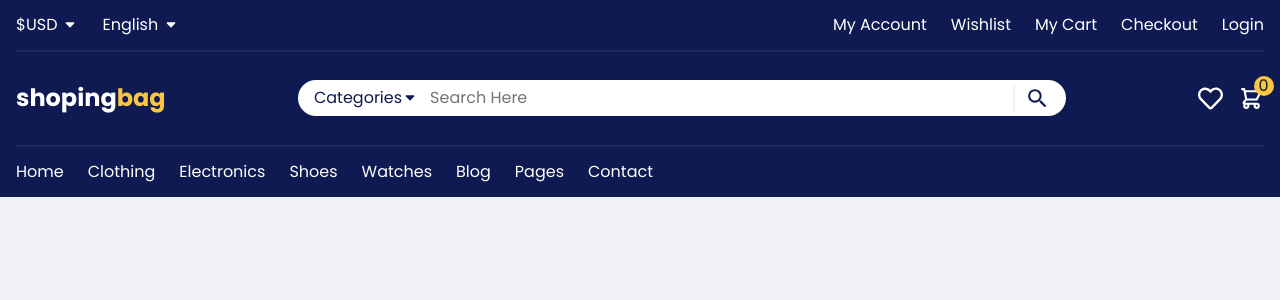
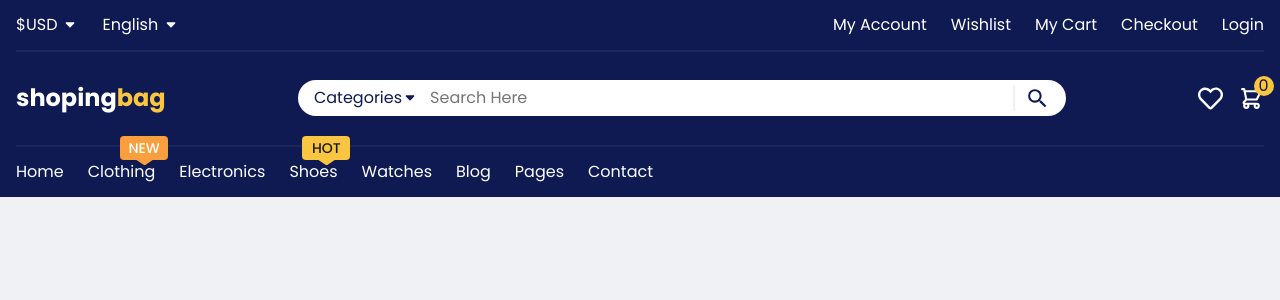
Before and after one commit to ahmeds189/shopingbag-OG-wrokshop, a React (Vite) app: page / in a window 1280 px wide. Shown: the top 300 px of the page. Built offline with nearby package versions, Linux system fonts and the light colour scheme.

Commit message:
adding tooltip to categories

```diff
--- a/src/App.jsx
+++ b/src/App.jsx
@@ -1,5 +1,4 @@
 import Header from "./components/header/Header";
-import Tooltip from "./components/tooltip/Tooltip";
 
 const App = () => {
   return (
--- a/src/components/header/Header.jsx
+++ b/src/components/header/Header.jsx
@@ -5,6 +5,7 @@ import { MdOutlineSearch } from "react-icons/md";
 import { FaRegHeart } from "react-icons/fa";
 import { IoClose } from "react-icons/io5";
 import { HiOutlineShoppingCart, HiMenuAlt2 } from "react-icons/hi";
+import Tooltip from "../tooltip/Tooltip";
 import "./header.scss";
 
 const Links = ({ onToggle }) => (
@@ -57,6 +58,12 @@ const Categories = () => (
       {categories.map((item) => (
         <li key={item.id}>
           <a href="#">{item.name}</a>
+          {item.tooltip === "new" ? (
+            <Tooltip title="new" color="dark-gold" notRound />
+          ) : null}
+          {item.tooltip === "hot" ? (
+            <Tooltip title="hot" color="gold" notRound />
+          ) : null}
         </li>
       ))}
     </ul>
--- a/src/components/header/header.scss
+++ b/src/components/header/header.scss
@@ -55,6 +55,14 @@ nav.categoties {
     display: flex;
     gap: 1.5rem;
 
+    li {
+      position: relative;
+      div {
+        position: absolute;
+        top: -1.5rem;
+        right: -0.8rem;
+      }
+    }
     a {
       color: #fff;
     }
--- a/src/components/tooltip/tooltip.scss
+++ b/src/components/tooltip/tooltip.scss
@@ -1,4 +1,4 @@
-@use '../../scss' as *;
+@use "../../scss" as *;
 
 .tooltip {
   @include flex-center;
@@ -19,14 +19,14 @@
     height: 0.4rem;
     clip-path: polygon(50% 0, 0 100%, 100% 100%);
     position: absolute;
-    bottom: -0.4rem;
+    bottom: -0.3rem;
     rotate: 180deg;
   }
 }
 
 .not-round {
   border-radius: 4px;
-  padding: 0.2rem 2rem;
+  padding: 0.1rem 1rem;
   height: min-content;
 }
 
--- a/src/constants.js
+++ b/src/constants.js
@@ -1,58 +1,66 @@
 // this file contains all the constants and static data
-import { HiHome } from 'react-icons/hi'
-import { IoShirt, IoWatch } from 'react-icons/io5'
-import { BsFillLaptopFill } from 'react-icons/bs'
-import { GiConverseShoe } from 'react-icons/gi'
-import { FaBlog } from 'react-icons/fa'
-import { MdContactPage, MdEmail } from 'react-icons/md'
+import { HiHome } from "react-icons/hi";
+import { IoShirt, IoWatch } from "react-icons/io5";
+import { BsFillLaptopFill } from "react-icons/bs";
+import { GiConverseShoe } from "react-icons/gi";
+import { FaBlog } from "react-icons/fa";
+import { MdContactPage, MdEmail } from "react-icons/md";
 
 export const navbarLinks = [
-  'My Account',
-  'Wishlist',
-  'My Cart',
-  'Checkout',
-  'Login',
-]
+  "My Account",
+  "Wishlist",
+  "My Cart",
+  "Checkout",
+  "Login",
+];
 
 export const categories = [
   {
     id: 1,
-    name: 'Home',
+    name: "Home",
     icon: HiHome,
+    tooltip: false,
   },
   {
     id: 2,
-    name: 'Clothing',
+    name: "Clothing",
     icon: IoShirt,
+    tooltip: "new",
   },
   {
     id: 3,
-    name: 'Electronics',
+    name: "Electronics",
     icon: BsFillLaptopFill,
+    tooltip: false,
   },
   {
     id: 4,
-    name: 'Shoes',
+    name: "Shoes",
     icon: GiConverseShoe,
+    tooltip: "hot",
   },
   {
     id: 5,
-    name: 'Watches',
+    name: "Watches",
     icon: IoWatch,
+    tooltip: false,
   },
   {
     id: 6,
-    name: 'Blog',
+    name: "Blog",
     icon: FaBlog,
+    tooltip: false,
   },
   {
     id: 7,
-    name: 'Pages',
+    name: "Pages",
     icon: MdContactPage,
+    tooltip: false,
   },
   {
     id: 8,
-    name: 'Contact',
+    name: "Contact",
     icon: MdEmail,
+    tooltip: false,
   },
-]
+];
```
